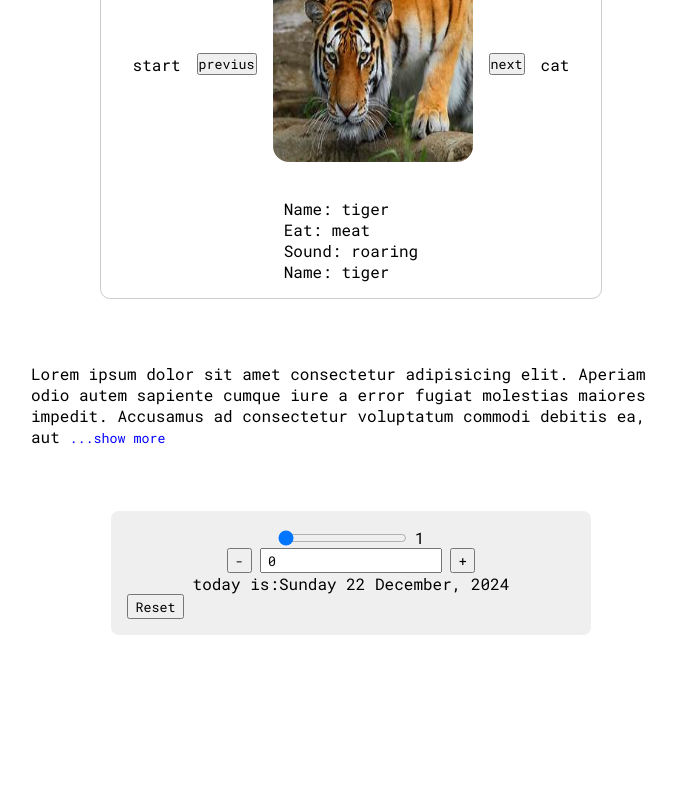
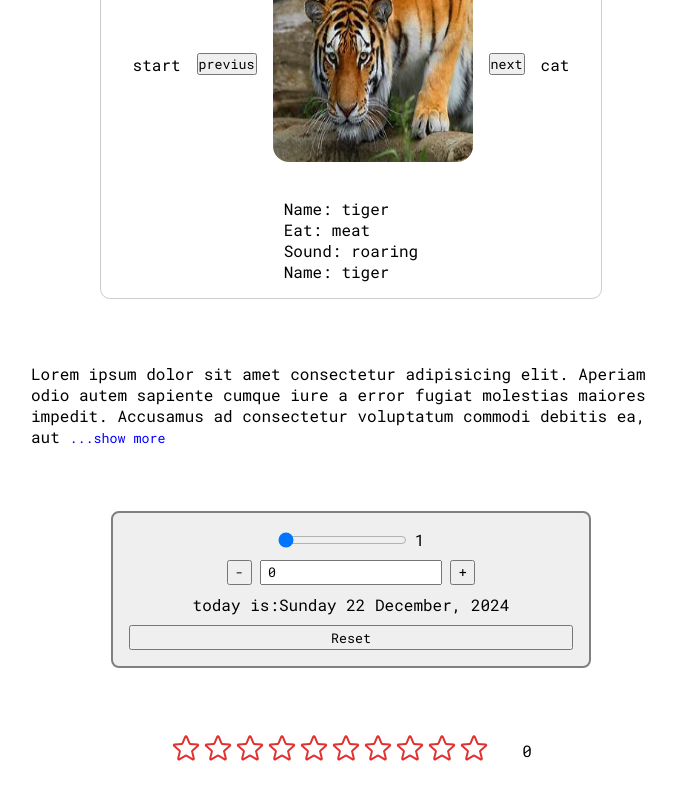
Before and after one commit to Bablubamaniya/mini-react-projects, a React (Vite) app: page / in a window 1280 px wide. Shown: the part 386-1186 px from the top of the page, without its empty margins (289-965 px from the left). Before the commit the page ends 1085 px from the top, so only its background shows below. Built offline with nearby package versions, Linux system fonts and the light colour scheme.

Commit message:
star rating done

```diff
--- a/src/App.jsx
+++ b/src/App.jsx
@@ -1,6 +1,7 @@
 import Card from "./components/Card";
 import DateCounter from "./components/DateCounter";
 import ImageSlider from "./components/ImageSlider";
+import StarRatting from "./components/StarRatting";
 import TextExpander from "./components/TextExpander";
 import "./index.css";
 
@@ -21,6 +22,7 @@ function App() {
             <ImageSlider/>
             <TextExpander/>
             <DateCounter/>
+            <StarRatting/>
         </div>
     );
 }
--- /dev/null
+++ b/src/components/StarRatting.jsx
@@ -0,0 +1,95 @@
+import { useState } from "react";
+import styles from "../style/StarRatting.module.css";
+
+const totalRating = 10;
+const color = "#e03131";
+const sStyle = {
+  marginLeft: "1rem",
+};
+
+function StarRating() {
+
+
+  const [tempRating, setTempRating] = useState(0);
+  const [rating, setRating] = useState(0);
+  const hovering =tempRating !==0;
+
+//   console.log(tempRating);
+
+  function handleMouseEnter(index) {
+    setTempRating(index + 1);
+  }
+
+  function handleMouseOut() {
+    setTempRating(0);
+  }
+  function handleSetRating(rating) {
+    setRating(rating);
+  }
+  function callFill (rating,tempRating,index){
+    if (hovering){
+        if(index + 1>tempRating) return false;
+        else return true;
+    }
+    if(!hovering){
+        if(index + 1>rating) return false;
+        else return true;
+    }
+  }
+
+  return (
+    <div className={styles.rattingBox}>
+      <div>
+        {new Array(totalRating).fill(0).map(function (_, index) {
+          return (
+            <Star
+              color={color}
+              handleMouseEnter={handleMouseEnter}
+              handleMouseOut={handleMouseOut}
+              handleSetRating={handleSetRating}
+              index={index}
+              fill={callFill(rating,tempRating,index)}
+              key={index}
+            />
+          );
+        })}
+      </div>
+      <span style={sStyle}>{tempRating}</span>
+    </div>
+  );
+}
+
+function Star(prop) {
+  const {
+    color,
+    handleMouseEnter,
+    handleMouseOut,
+    index,
+    fill,
+    handleSetRating,
+  } = prop;
+  return (
+    <span
+      className={styles.starBox}
+      onMouseEnter={() => handleMouseEnter(index)}
+      onMouseLeave={handleMouseOut}
+      onClick={() => handleSetRating(index + 1)}
+    >
+      <svg
+        xmlns="http://www.w3.org/2000/svg"
+        fill={fill ? color : "none"}
+        viewBox="0 0 24 24"
+        strokeWidth={1.5}
+        stroke={color}
+      >
+        <path
+          strokeLinecap="round"
+          strokeLinejoin="round"
+          d="M11.48 3.499a.562.562 0 0 1 1.04 0l2.125 5.111a.563.563 0 0 0 .475.345l5.518.442c.499.04.701.663.321.988l-4.204 3.602a.563.563 0 0 0-.182.557l1.285 5.385a.562.562 0 0 1-.84.61l-4.725-2.885a.562.562 0 0 0-.586 0L6.982 20.54a.562.562 0 0 1-.84-.61l1.285-5.386a.562.562 0 0 0-.182-.557l-4.204-3.602a.562.562 0 0 1 .321-.988l5.518-.442a.563.563 0 0 0 .475-.345L11.48 3.5Z"
+        />
+      </svg>
+    </span>
+  );
+}
+
+export default StarRating;
--- a/src/style/DateCounter.module.css
+++ b/src/style/DateCounter.module.css
@@ -2,7 +2,7 @@
     padding: 1rem;
     border-radius: 0.5rem;
     background-color: rgba(128, 128, 128, 0.126);
-    border: 2px solid gray
+    border: 2px solid gray;
     display: flex;
     flex-direction: column;
     gap: 0.6rem;
--- /dev/null
+++ b/src/style/StarRatting.module.css
@@ -0,0 +1,11 @@
+.starBox{
+    display: inline-block;
+    height: 2rem;
+    width: 2rem;
+    cursor: pointer;
+}
+.rattingBox{
+    display: flex;
+    align-items: center;
+    gap: 1rem;
+}
```
